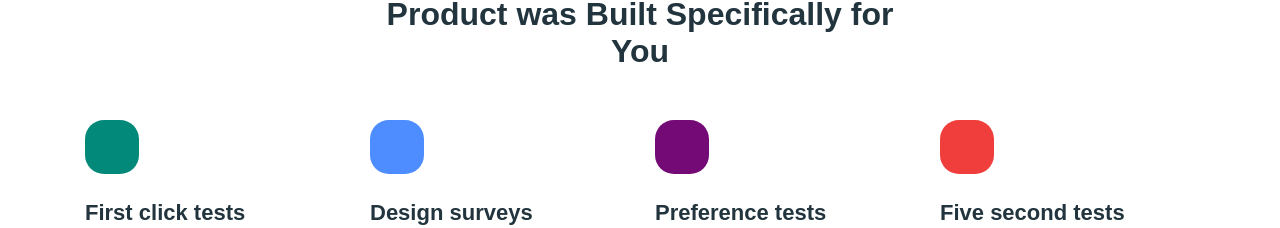
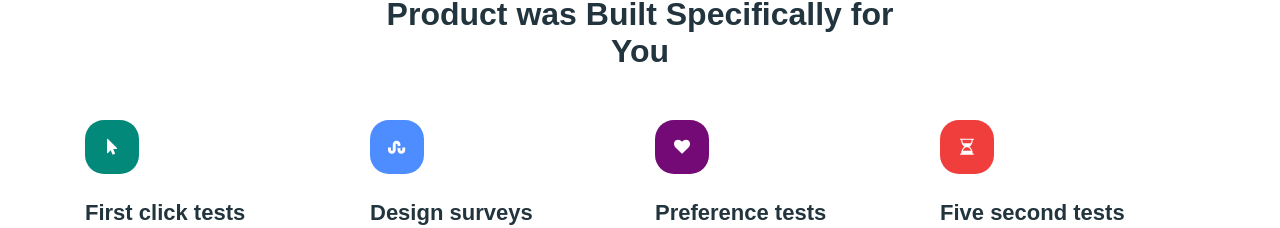
Before and after one commit to Valerii3110/business-promotion-groop, a plain HTML site: page index.html in a window 1280 px wide. Shown: the part 876-1104 px from the top of the page. Drawn offline with Linux system fonts and the light colour scheme.

Commit message:
Deploying to gh-pages from @ Valerii3110/business-promotion-groop@7b9cfebd2f1da7e11613ac5aec56c8ebb161ea85 🚀

```diff
--- a/index.html
+++ b/index.html
@@ -83,7 +83,7 @@
       <li class="product-item">
         <div class="icon-box">
           <svg class="icon-product" width="11" height="18">
-            <use href="/imeges/product/icons.svg#icon-Triangle_1"></use>
+            <use href="/business-promotion-groop/assets/icons-BHCLrIq8.svg#icon-icon_1"></use>
           </svg>
         </div>
 
@@ -97,7 +97,7 @@
       <li class="product-item">
         <div class="icon-box">
           <svg class="icon-product" width="18" height="18">
-            <use href="./imeges/product/icons.svg#icon-Triangle_2"></use>
+            <use href="/business-promotion-groop/assets/icons-BHCLrIq8.svg#icon-icon_2"></use>
           </svg>
         </div>
 
@@ -111,7 +111,7 @@
       <li class="product-item">
         <div class="icon-box">
           <svg class="icon-product" width="16" height="18">
-            <use href="./imeges/product/icons.svg#icon-Triangle_3"></use>
+            <use href="/business-promotion-groop/assets/icons-BHCLrIq8.svg#icon-icon_3"></use>
           </svg>
         </div>
         <h3 class="product-heading heding">Preference tests</h3>
@@ -123,7 +123,7 @@
       <li class="product-item">
         <div class="icon-box">
           <svg class="icon-product" width="14" height="18">
-            <use href="./imeges/product/icons.svg#icon-Triangle_4"></use>
+            <use href="/business-promotion-groop/assets/icons-BHCLrIq8.svg#icon-icon_4"></use>
           </svg>
         </div>
 
```
Also changed, not shown: assets/icons-BHCLrIq8.svg (added).
